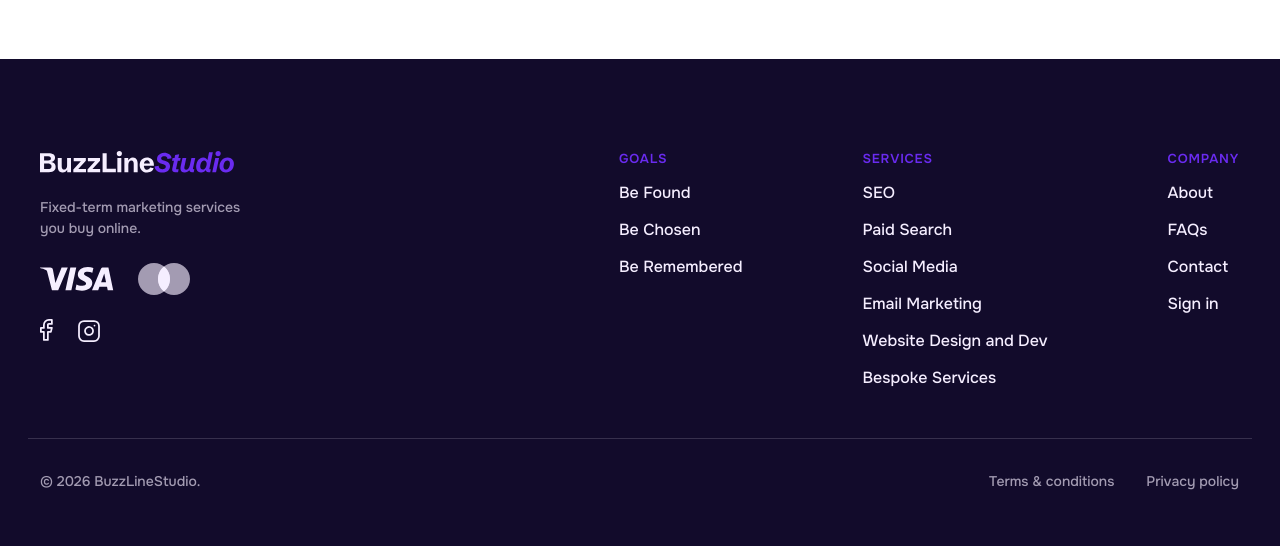
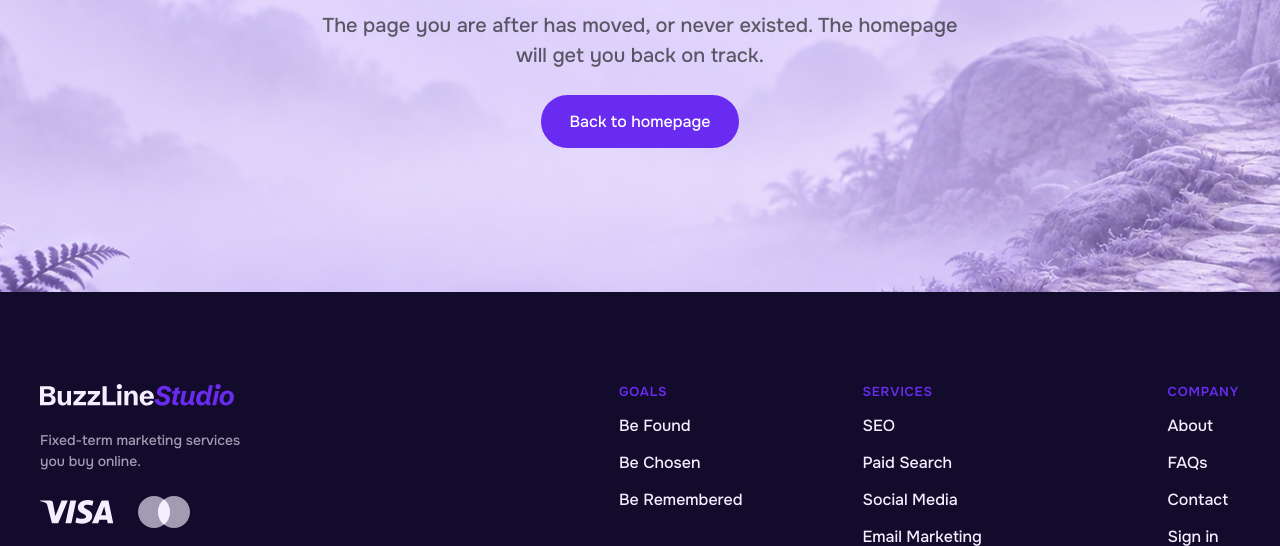
Before and after one commit to SupporthivesProjects/BuzzLineStudioHTML, a PHP site: page /error.php in a window 1280 px wide. Shown: the part 401-947 px from the top of the page. Before the commit the page ends 891 px from the top, so only its background shows below. Run offline with PHP 8.4, Linux system fonts and the light colour scheme.

Commit message:
Update BuzzLineStudio

```diff
--- a/css/dev-alpha-style.css
+++ b/css/dev-alpha-style.css
@@ -228,6 +228,9 @@
     max-width: 1920px;
     padding: 0px 64px !important;
 }
+.scrolled{
+    background: #fff;
+}
 /* ---------------------------tc------------------------------ */
 .tc-content-submain h4{
     color: var(--brand-ink, #0F0F0F);
@@ -236,6 +239,7 @@
     font-style: normal;
     font-weight: 600;
     line-height: 130%;
+    margin-bottom: 12px;
 }
 .tc-content-submain p{
     color: var(--brand-ink-muted-64, rgba(15, 15, 15, 0.64));
@@ -296,6 +300,77 @@
 }
 .tc-content-submain p:last-child{
     margin-bottom: 0px;
+}
+.error-contanet p{
+    color: var(--brand-ink-muted-64, rgba(15, 15, 15, 0.64));
+    text-align: center;
+    font-family: Onest;
+    font-size: 20px;
+    font-style: normal;
+    font-weight: 500;
+    line-height: 150%;
+    margin-bottom: 0px;
+}
+.error-contanet h6{
+    color: var(--brand-accent, #6A2BF0);
+    font-family: Onest;
+    font-size: 64px;
+    font-style: normal;
+    font-weight: 500;
+    line-height: 120%;
+    margin-bottom: 0px;
+}
+.error-contanet h1{
+    color: var(--brand-ink, #0F0F0F);
+    text-align: center;
+    font-family: Onest;
+    font-size: 48px;
+    font-style: normal;
+    font-weight: 500;
+    line-height: 120%;
+    margin-bottom: 0px;
+}
+.error-contanet {
+    display: flex;
+    width: 640px;
+    flex-direction: column;
+    align-items: center;
+    gap: 24px;
+    margin: auto;
+}
+.error-contanet .btn-purple{
+    border-radius: var(--radius-full, 999px);
+    background: var(--brand-accent, #6A2BF0);
+    color: var(--base-white, #FFF);
+    font-family: Onest;
+    font-size: 16px;
+    font-style: normal;
+    font-weight: 500;
+    line-height: 120%;
+    display: flex;
+    padding: 16px 28px;
+    align-items: center;
+    gap: 8px;
+    transition: all .5s;
+}
+
+.error-contanet .btn-purple:hover{
+    background: #4F1EC4;
+
+}
+.btn-login:hover{
+    background: #4F1EC4;
+    color: #fff;
+
+}
+.btn-login{
+    transition: all .5s;
+}
+.error-top{
+    height: 76vh;
+    display: flex;
+    align-items: center;
+    margin-top: 85px;
 }
 /* ----------------------footer--------------------------- */
 .footer{
--- a/error.php
+++ b/error.php
@@ -1,21 +1,20 @@
 <?php include 'includes/header.php'; ?>
 <section class="error-top">
-    <div class="container">
+    <img src="./img/error-bg.png" alt="" class="img-fluid bg-image d-lg-block d-md-block d-none" srcset="./img/error-bg.png">
+    <img src="./img/error-bg-mo.png" alt="" class="img-fluid bg-image d-lg-none d-md-none d-block" srcset="./img/error-bg-mo.png">
+    <div class="container p-mo">
         <div class="col">
             <div class="row">
-                <div class="col-lg-6 col-md-12 col-12 col-sm-12 align-content-center align-self-center order-1 order-lg-0">
+                <div class="col-lg-12 col-md-12 col-12 col-sm-12 align-content-center align-self-center order-1 order-lg-0">
                     <div class="error-contanet">
-                        <h6>404 · WE HAVE LOST THE THREAD.</h6>
-                        <h1>Page not found</h1>
+                        <h6>404</h6>
+                        <h1>This page went off brief.</h1>
                         <p>
-                            That page has moved, or the link has taken a
-                            wrong turn. Let us get you back to the story.
+                           The page you are after has moved, or never
+                           existed. The homepage will get you back on track.
                         </p>
-                        <a href="#" class="btn btn-black"> Back to homepage</a>
+                        <a href="#" class="btn btn-purple">Back to homepage</a>
                     </div>
-                </div>
-                <div class="col-lg-6 col-md-12 col-12 col-sm-12">
-                    <img src="./img/404.png" alt="" class="img-fluid" srcset="./img/404.png">
                 </div>
             </div>
         </div>
--- a/pp.php
+++ b/pp.php
@@ -1,6 +1,6 @@
 <?php include 'includes/header.php'; ?>
 <section class="tc-section-top">
-    <div class="container">
+    <div class="container p-0">
         <div class="tc-content-top">
             <h6>THE DETAILS</h6>
             <h1>Privacy policy</h1>
@@ -9,8 +9,8 @@
     </div>
 </section>
 <section class="tc-section">
-    <div class="container p-0">
-        <div class="col">
+    <div class="container p-mo">
+        <div class="col-9 col-md-12 col-sm-12 col-12">
             <div class="tc-content-main">
                  <div class="tc-content-submain">
                     <h4>About these terms</h4>
--- a/tc.php
+++ b/tc.php
@@ -1,6 +1,6 @@
 <?php include 'includes/header.php'; ?>
 <section class="tc-section-top">
-    <div class="container">
+    <div class="container p-0">
         <div class="tc-content-top">
             <h6>THE DETAILS</h6>
             <h1>Terms & Conditions</h1>
@@ -9,8 +9,8 @@
     </div>
 </section>
 <section class="tc-section">
-    <div class="container p-0">
-        <div class="col">
+    <div class="container p-mo">
+        <div class="col-9 col-md-12 col-sm-12 col-12">
             <div class="tc-content-main">
                  <div class="tc-content-submain">
                     <h4>About these terms</h4>
```
Also changed, not shown: css/dev-alpha-responsive.css (+98 -0 lines), img/error-bg-mo.png (added), img/error-bg.png (added).
